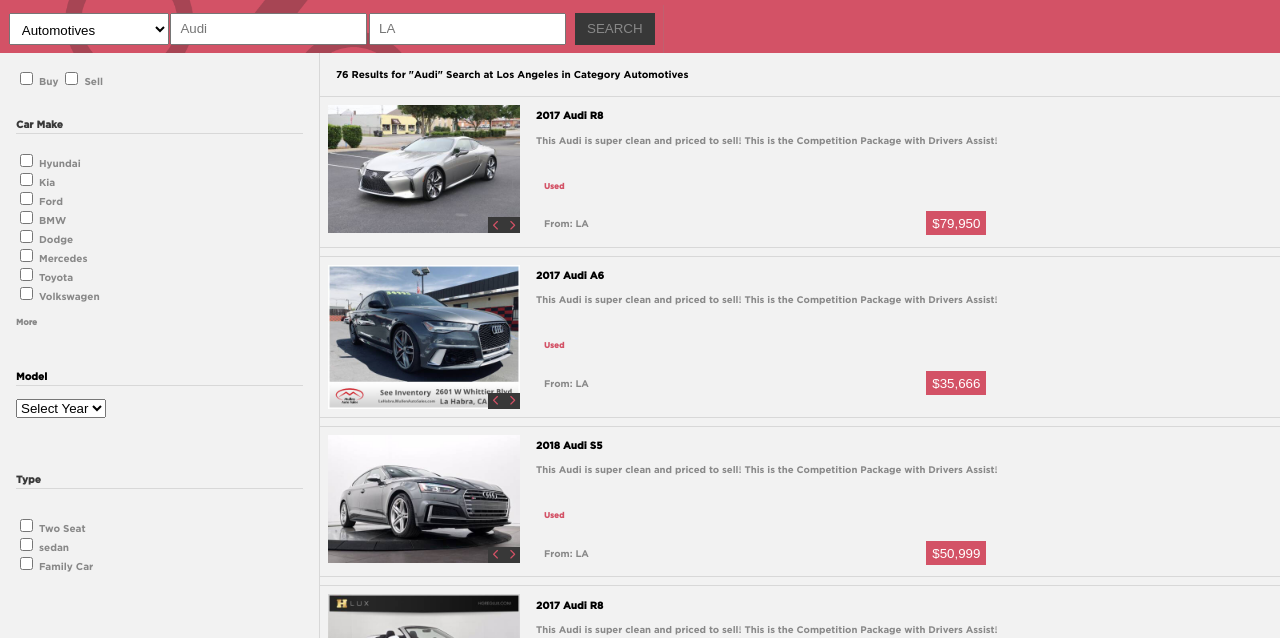
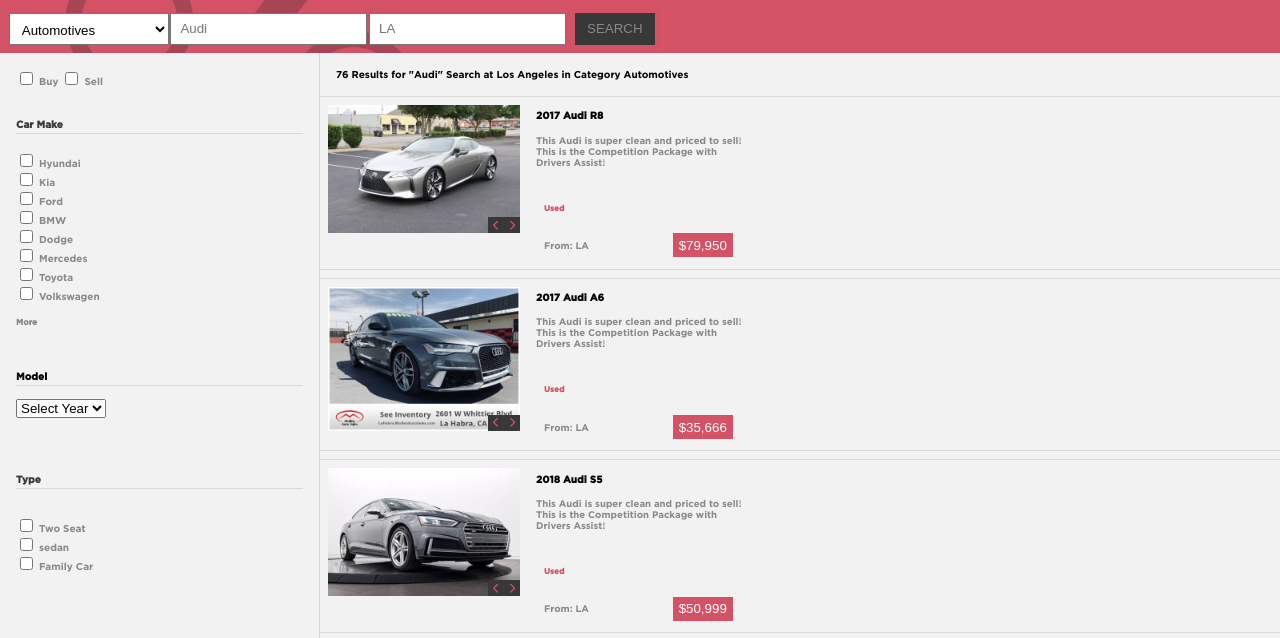
Before and after one commit to sanadwj/Online-automotive-shop-project, a plain HTML site: page search-page.html in a window 1280 px wide. Shown: the part 155-793 px from the top of the page. Drawn offline with Linux system fonts and the light colour scheme.

Commit message:
Fix changes

```diff
--- a/search-styles.css
+++ b/search-styles.css
@@ -203,7 +203,7 @@ h6 {
 
 .s-img img {
   margin: 0.5rem;
-  width: 10rem;
+  max-width: 12rem;
 }
 
 .search-f-section {
@@ -215,7 +215,7 @@ h6 {
 .search-text {
   flex-direction: column;
   margin: 0 0.5rem;
-  width: 13rem;
+  max-width: 13rem;
 }
 
 .search-text p {
```
Also changed, not shown: index.html (renamed from main-page.html), 1 other file.
